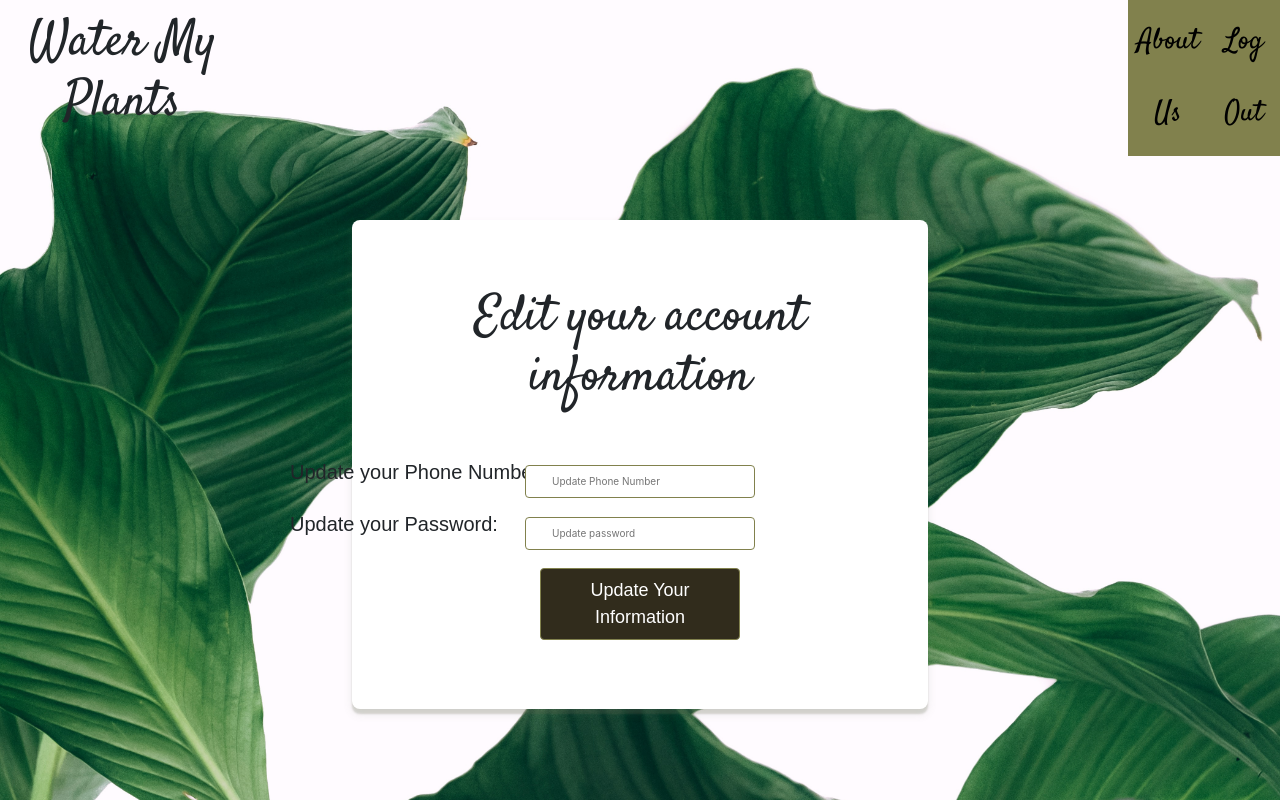
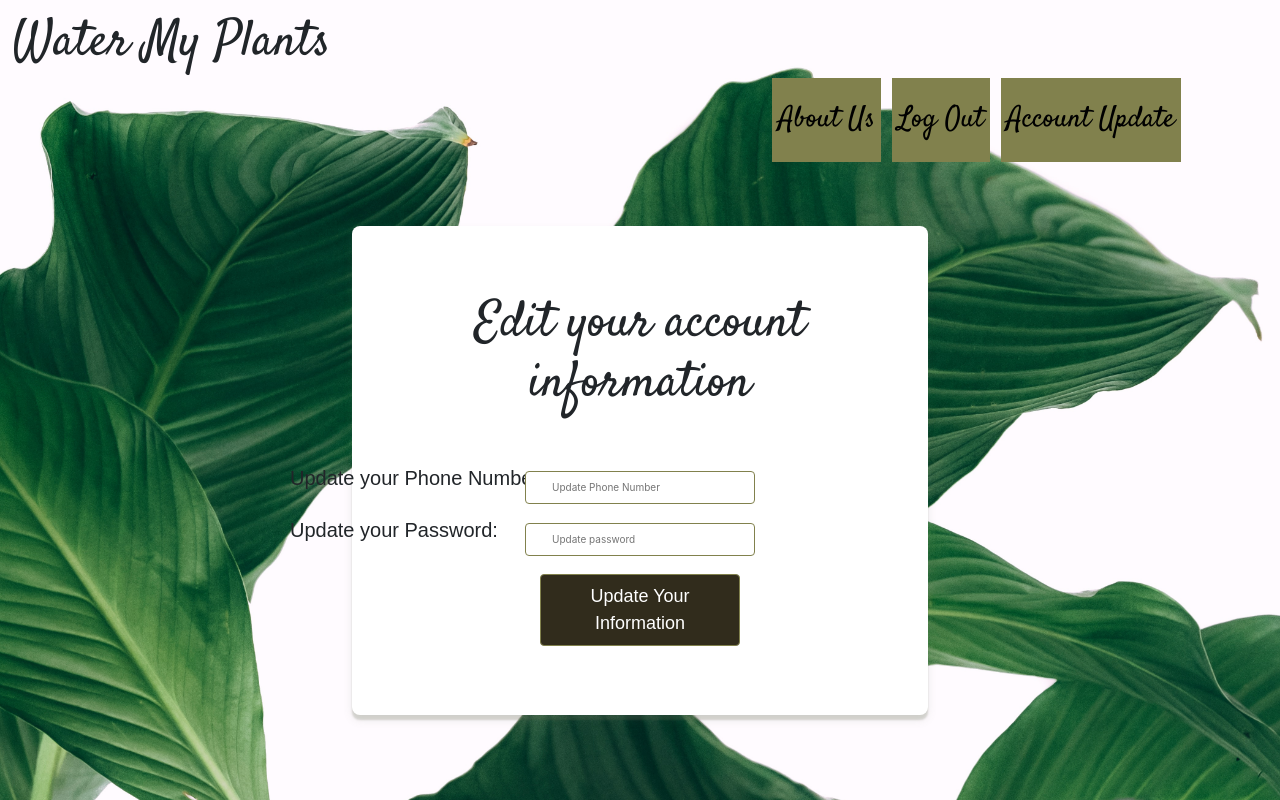
Before and after one commit to water-my-plants-6/front-end, a React (Create React App) app in the folder water-plants/: page /accountupdate in a window 1280 px wide. Shown: the top 800 px of the page. Built offline with nearby package versions, Linux system fonts and the light colour scheme; a web font is replaced by a local one.

Commit message:
Added an account update button on navigation

```diff
--- a/water-plants/src/components/AccountUpdate.js
+++ b/water-plants/src/components/AccountUpdate.js
@@ -106,7 +106,7 @@ export default function AccountUpdate () {
     const formSubmit = e => {
         e.preventDefault();
         console.log("form submitted!")
-        setFormState({userName: "", phoneNumber:"", password:""})
+        setFormState({phoneNumber:"", password:""})
         axios
             .post()
             .then(response => {
--- a/water-plants/src/components/Navigation.js
+++ b/water-plants/src/components/Navigation.js
@@ -8,6 +8,7 @@ const Header = styled.header `
 const NavContainer = styled.div `
     display: flex;
     algin-items: center;
+    flex-wrap: wrap;
     margin-bottom: 5%;
 `
 const Title = styled.h1 `
@@ -17,8 +18,8 @@ const Title = styled.h1 `
 
 `
 const Navs = styled.nav `
-    width: 22rem;
-    margin-left: 70%;
+    width: 43rem;
+    margin-left: 59.5%;
     font-size: 2.9rem;
     display: flex;
     justify-content: space-evenly;
@@ -31,9 +32,11 @@ const Anchor = styled.a `
     background-color: #81814D;
     font-family: 'Satisfy',cursive;
     padding: 0.6rem;
-    margin-left: 0;
+
 
     &:hover {
+        text-decoration: none;
+        color: black;
         background-color: #687158;
         }
     }
@@ -47,6 +50,7 @@ export default function Navigation () {
                 <Navs>
                     <Anchor href="#">About Us</Anchor>
                     <Anchor href="/">Log Out</Anchor>
+                    <Anchor href="/accountupdate">Account Update</Anchor>
                 </Navs>
             </NavContainer>
        </Header>
```
